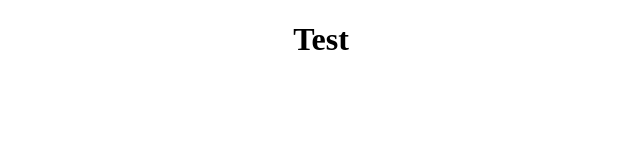
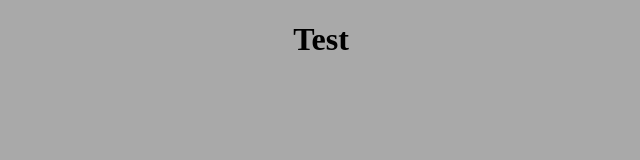
Before and after one commit to HttpAnimation/SilverOS-CL, an Electron app: page start.html in a window 1200 px wide. Shown: the whole page, without its empty margins (279-919 px from the left). Drawn offline with Linux system fonts and the light colour scheme.

Commit message:
dark grey background

```diff
--- a/start.html
+++ b/start.html
@@ -5,7 +5,9 @@
     <meta name="viewport" content="width=device-width, initial-scale=1.0">
     <title>Document</title>
     <style>
-
+        body {
+            background-color: darkgray;
+        }
     </style>
 </head>
 <body>
```
